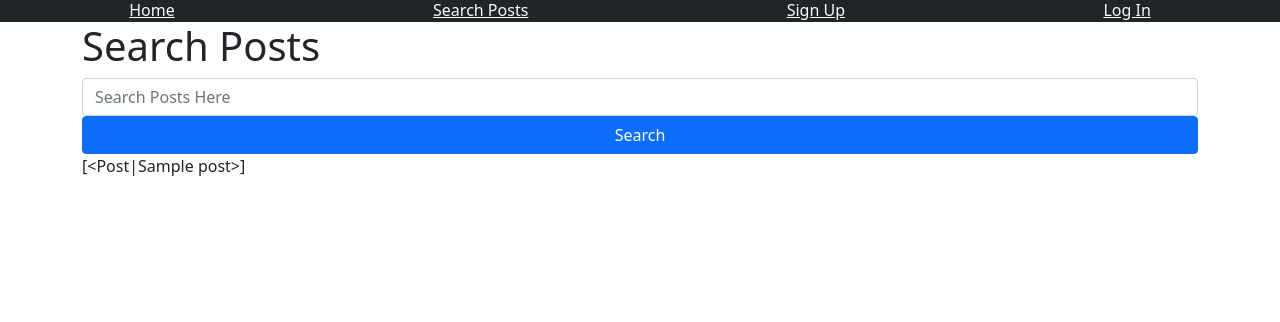
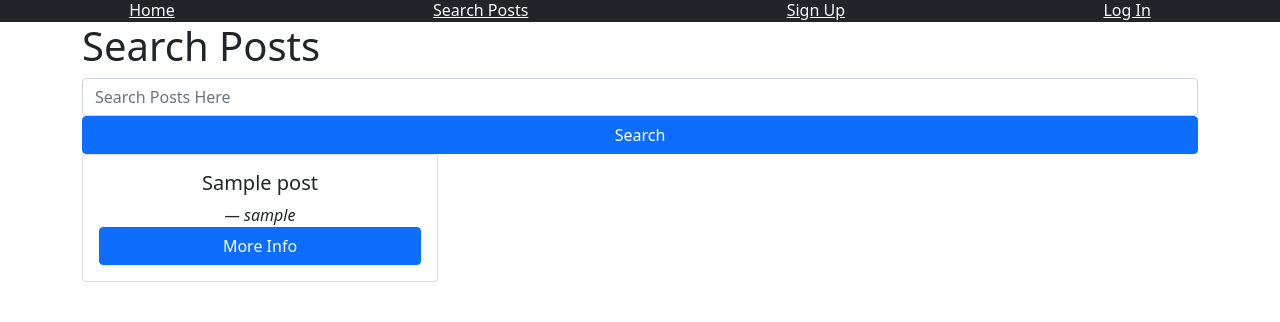
Before and after one commit to kmehner/kekambas_flask_blog, a Flask app: template app/templates/search_posts.html in a window 1280 px wide. Shown: the part 58-380 px from the top of the page. Run offline with Flask 2, Linux system fonts and the light colour scheme; tables that the repository leaves empty hold one stand-in row (values such as "Sample post"); the template is opened without the code that fills it: values that come from a table or form of the project are taken from there, most other values are stand-ins (such as "Sample title", 1, 10 or a date in 2020); some libraries are stand-ins or nearby versions.

Commit message:
Query posts for titles or body that are like the search term

```diff
--- a/app/blueprints/blog/routes.py
+++ b/app/blueprints/blog/routes.py
@@ -46,4 +46,7 @@ def search_posts():
     title = 'Search'
     form = SearchForm()
     posts = []
+    if form.validate_on_submit():
+        term = form.search.data
+        posts = Post.query.filter( (Post.title.ilike(f'%{term}%')) | (Post.body.ilike(f'%{term}%')) ).all()
     return render_template('search_posts.html', title=title, posts=posts, form=form)
--- a/app/templates/search_posts.html
+++ b/app/templates/search_posts.html
@@ -14,6 +14,20 @@
     </div>
 </form>
 
-{{ posts }}
+<div class="row">
+    {% for p in posts %}
+    <div class="col-12 col-md-6 col-lg-4">
+        <div class="card">
+            <div class="card-body">
+                <h5 class="card-title text-center">{{ p.title }}</h5>
+                <div class="d-flex justify-content-center">
+                    <cite>&mdash; {{ p.author }}</cite>
+                </div>
+                <a href="{{ url_for('blog.single_post', post_id=p.id) }}" class="btn btn-primary w-100">More Info</a>
+            </div>
+        </div>
+    </div>
+    {% endfor %}
+</div>
 
 {% endblock content %}
```
